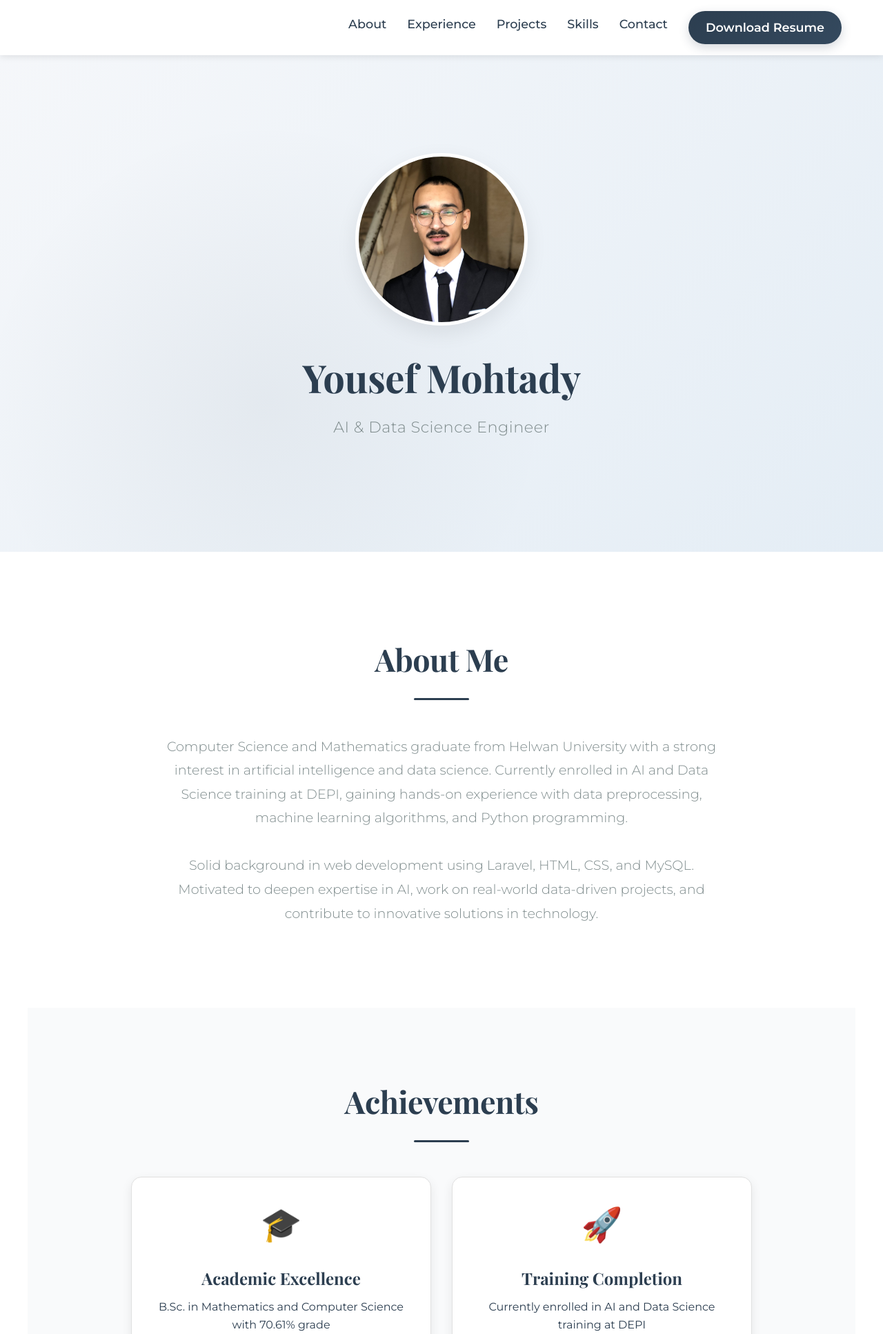
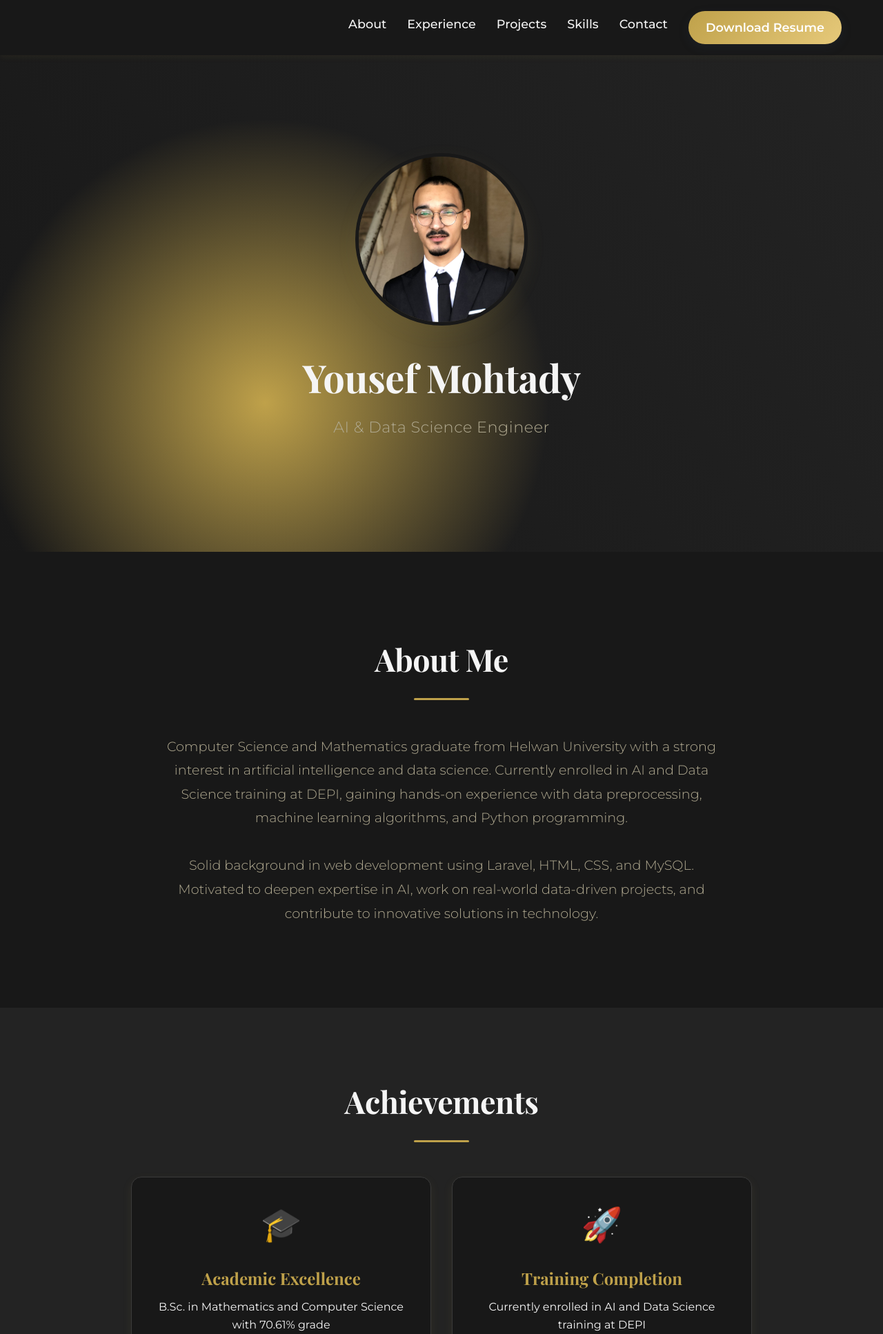
Before and after one commit to yousefmohtady1/My-Portfolio, a Flask app: page / in a window 1280 px wide. Shown: the top 1934 px of the page at 69% size. Run offline with Flask 3, Linux system fonts and the light colour scheme.

Commit message:
visual edits

```diff
--- a/static/css/styles.css
+++ b/static/css/styles.css
@@ -1,13 +1,13 @@
 :root {
-    --primary-bg: #ffffff;
-    --secondary-bg: #f8f9fa;
-    --accent: #2c3e50; /* Deep Navy */
-    --accent-light: #34495e;
-    --accent-hover: #1a2530;
-    --text-primary: #2c3e50;
-    --text-secondary: #7f8c8d;
-    --border: #e0e0e0;
-    --shadow: rgba(0, 0, 0, 0.08);
+    --primary-bg: #181818;           /* أسود فحمي */
+    --secondary-bg: #232323;         /* رمادي غامق */
+    --accent: #bfa14a;               /* ذهبي فاخر */
+    --accent-light: #e6c97a;         /* ذهبي فاتح */
+    --accent-hover: #a88b32;         /* ذهبي داكن */
+    --text-primary: #f5f5f5;         /* أبيض كريمي */
+    --text-secondary: #b0a990;       /* رمادي ذهبي */
+    --border: #3a3a3a;               /* رمادي غامق للحدود */
+    --shadow: rgba(191, 161, 74, 0.08); /* ظل ذهبي خفيف */
     --body-font: 'Montserrat', sans-serif;
     --heading-font: 'Playfair Display', serif;
 }
@@ -29,8 +29,8 @@
 
 /* Navbar Styles */
 .navbar {
-    background-color: rgba(255, 255, 255, 0.95);
-    box-shadow: 0 2px 10px rgba(0, 0, 0, 0.1);
+    background-color: var(--primary-bg);
+    box-shadow: 0 2px 10px var(--shadow);
     position: fixed;
     top: 0;
     width: 100%;
@@ -135,7 +135,7 @@
     align-items: center;
     justify-content: center;
     text-align: center;
-    background: linear-gradient(135deg, #f5f7fa 0%, #e4edf5 100%);
+    background: linear-gradient(1135deg, var(--primary-bg) 0%, var(--secondary-bg) 100%);
     overflow: hidden;
     margin-top: 80px;
 }
@@ -147,7 +147,7 @@
     left: 0;
     width: 100%;
     height: 100%;
-    background: radial-gradient(circle at 30% 70%, rgba(44, 62, 80, 0.05) 0%, transparent 40%);
+    background: radial-gradient(circle at 30% 70%, var(--accent) 0%, transparent 40%);
 }
 
 .hero .content {
@@ -186,7 +186,7 @@
 /* Sections */
 section {
     padding: 100px 20px;
-    max-width: 1200px;
+    /* max-width: 1200px; */
     margin: 0 auto;
 }
 
@@ -253,7 +253,7 @@
 
 /* Achievements */
 #achievements {
-    background-color: #f9fafb;
+    background-color: var(--secondary-bg);
     padding: 100px 20px;
 }
 
--- a/templates/index.html
+++ b/templates/index.html
@@ -160,7 +160,7 @@
         <div class="project-card">
           <div class="project-image">
             <img
-              src="https://images.unsplash.com/photo-1551288049-bebda4e38f71?ixlib=rb-4.0.3&ixid=M3wxMjA3fDB8MHxwaG90by1wYWdlfHx8fGVufDB8fHx8fA%3D%3D&auto=format&fit=crop&w=600&q=80"
+              src="{{ url_for('static', filename='images/4020769.jpg') }}"
               alt="Data Analysis Project"
             />
           </div>
@@ -176,7 +176,7 @@
         <div class="project-card">
           <div class="project-image">
             <img
-              src="https://images.unsplash.com/photo-1551836022-d5d88e9218df?ixlib=rb-4.0.3&ixid=M3wxMjA3fDB8MHxwaG90by1wYWdlfHx8fGVufDB8fHx8fA%3D%3D&auto=format&fit=crop&w=600&q=80"
+              src="{{ url_for('static', filename='images/7040859.jpg') }}"
               alt="Web Development Project"
             />
           </div>
@@ -192,7 +192,7 @@
         <div class="project-card">
           <div class="project-image">
             <img
-              src="https://images.unsplash.com/photo-1556740718-4c728a5b1c00?ixlib=rb-4.0.3&ixid=M3wxMjA3fDB8MHxwaG90by1wYWdlfHx8fGVufDB8fHx8fA%3D%3D&auto=format&fit=crop&w=600&q=80"
+              src="{{ url_for('static', filename='images/6620126.jpg') }}"
               alt="Database Project"
             />
           </div>
@@ -348,7 +348,7 @@
             <div class="info-icon">📍</div>
             <div class="info-content">
               <h3>Location</h3>
-              <p>Cairo, Egypt</p>
+              <p>Giza, Egypt</p>
             </div>
           </div>
           <div class="info-item">
```
Also changed, not shown: other parts of static/css/styles.css (+8 -18 lines), static/images/4020769.jpg (added), static/images/6620126.jpg (added), static/images/7040859.jpg (added).
